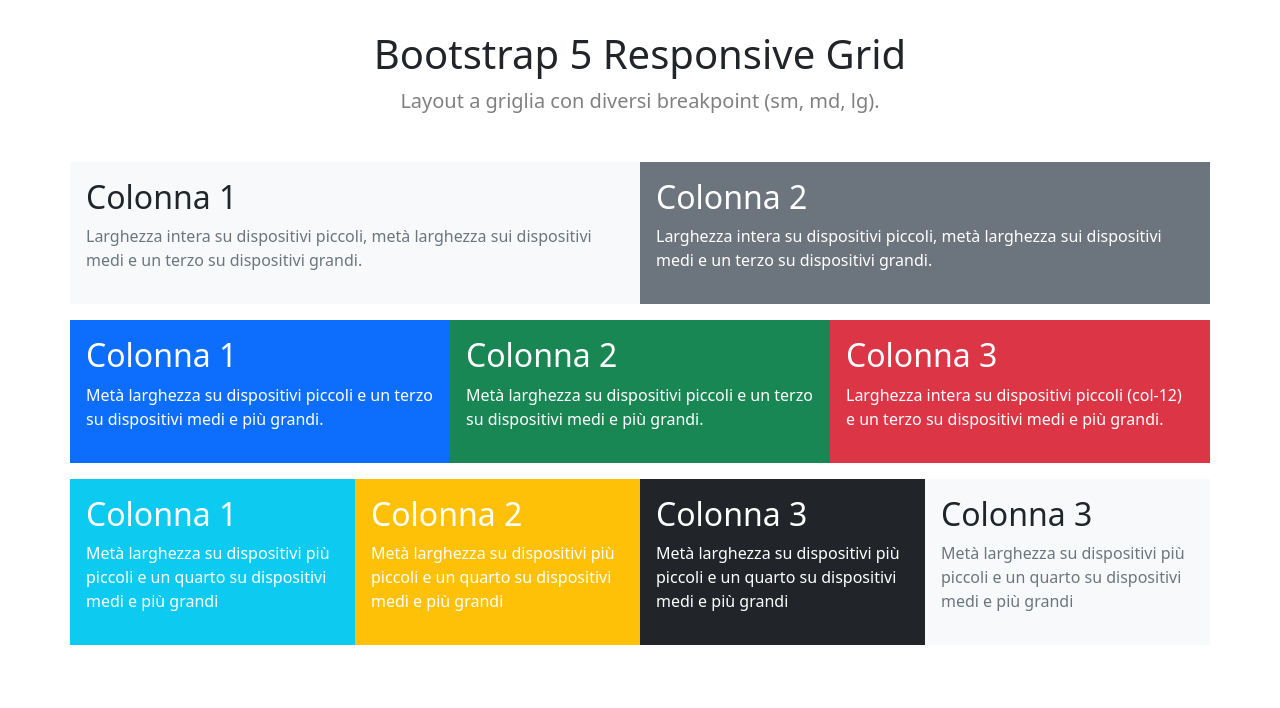
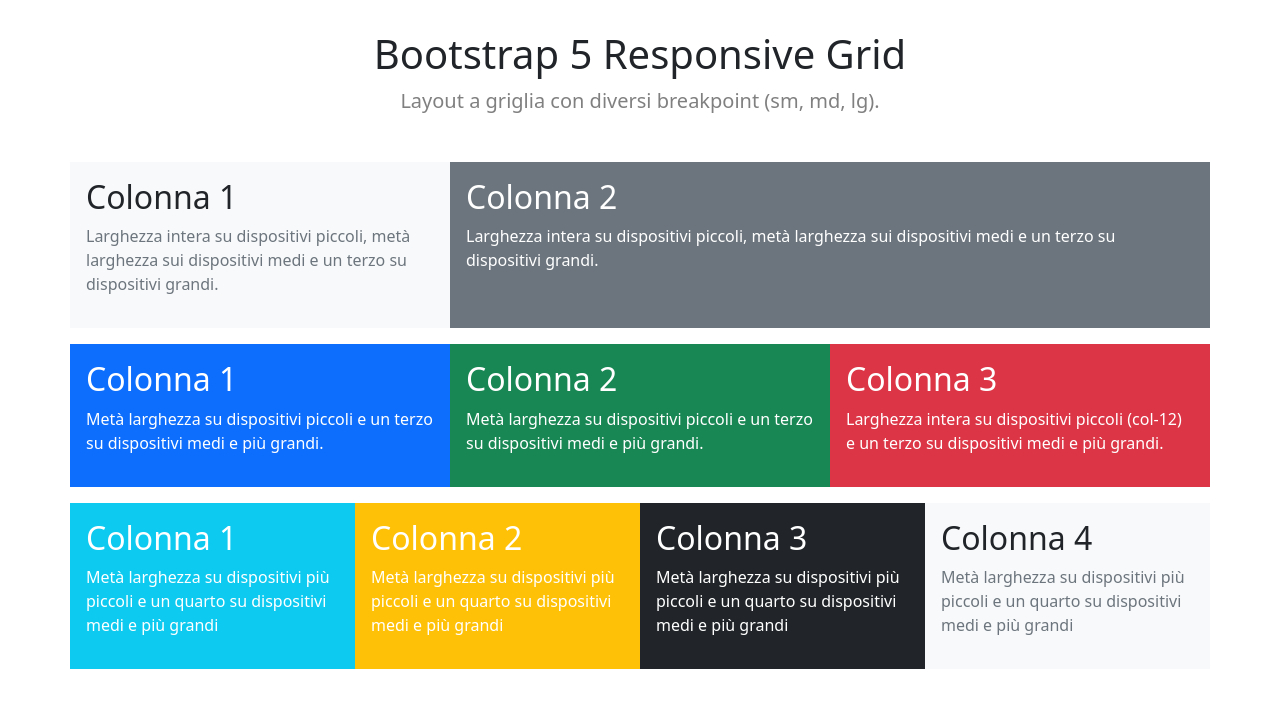
Before and after one commit to MassimilianoTusini/htmlcss-bootstrap-layout, a plain HTML site: page index.html in a window 1280 px wide. Drawn offline with nearby package versions, Linux system fonts and the light colour scheme.

Commit message:
Aggiungi responsive laptop

```diff
--- a/index.html
+++ b/index.html
@@ -20,12 +20,12 @@
         <div class="container">
 
             <div class="row mb-3">
-                <div class="col-sm-12 col-md-6 bg-light p-3">
+                <div class="col-sm-12 col-md-6 col-lg-4 bg-light p-3">
                     <h2>Colonna 1</h2>
                     <p class="text-secondary">Larghezza intera su dispositivi piccoli, metà larghezza sui dispositivi medi e un terzo su dispositivi grandi.</p>
                 </div>
 
-                <div class="col-sm-12 col-md-6 bg-secondary p-3 text-white">
+                <div class="col-sm-12 col-md-6 col-lg-8 bg-secondary p-3 text-white">
                     <h2>Colonna 2</h2>
                     <p>Larghezza intera su dispositivi piccoli, metà larghezza sui dispositivi medi e un terzo su dispositivi grandi.</p>
                 </div>
@@ -65,7 +65,7 @@
                 </div>
 
                 <div class="col-sm-6 col-md-3 p-3 bg-light">
-                    <h2>Colonna 3</h2>
+                    <h2>Colonna 4</h2>
                     <p class="text-secondary">Metà larghezza su dispositivi più piccoli e un quarto su dispositivi medi e più grandi</p>
                 </div>
             </div>
```
